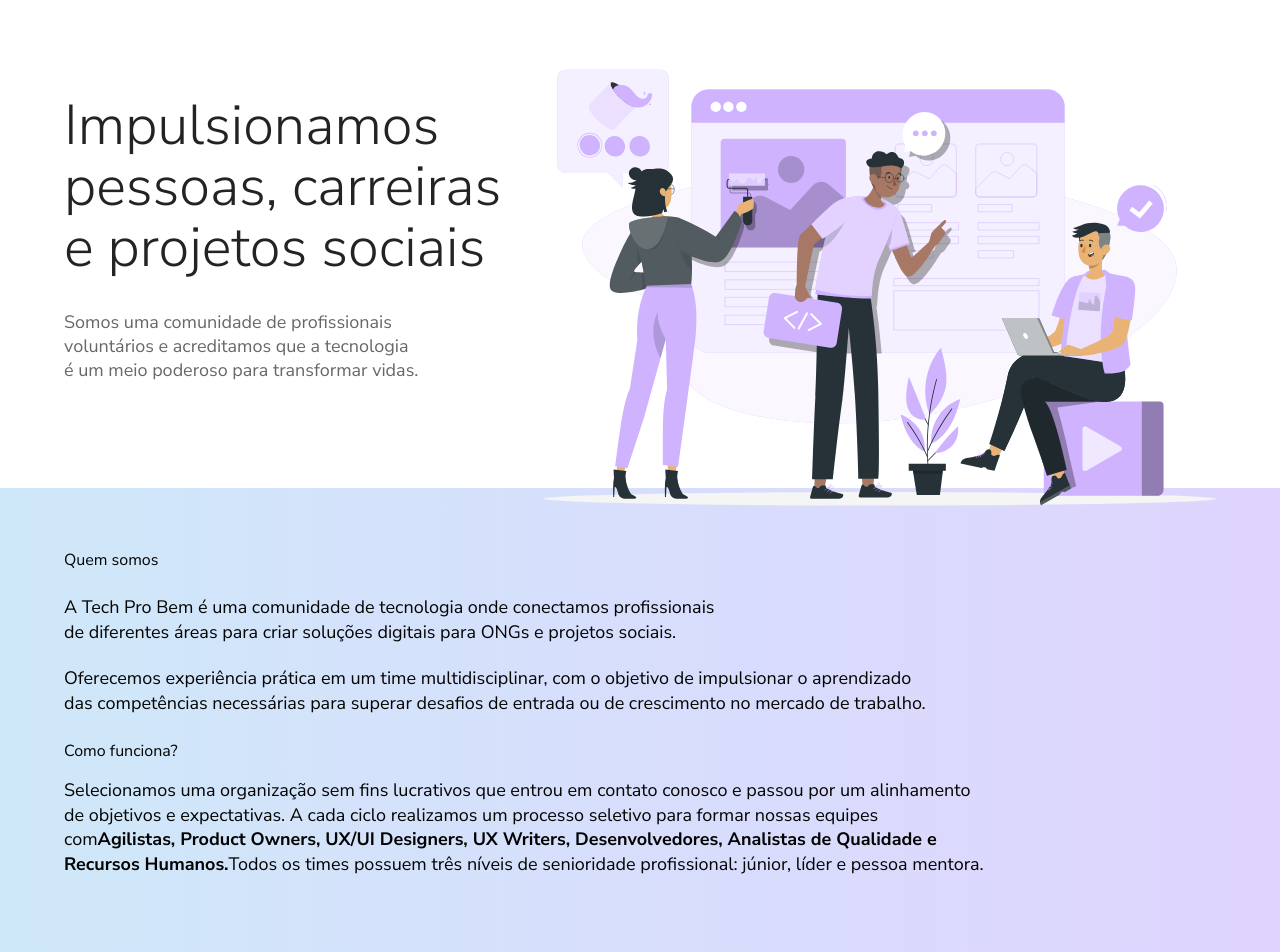
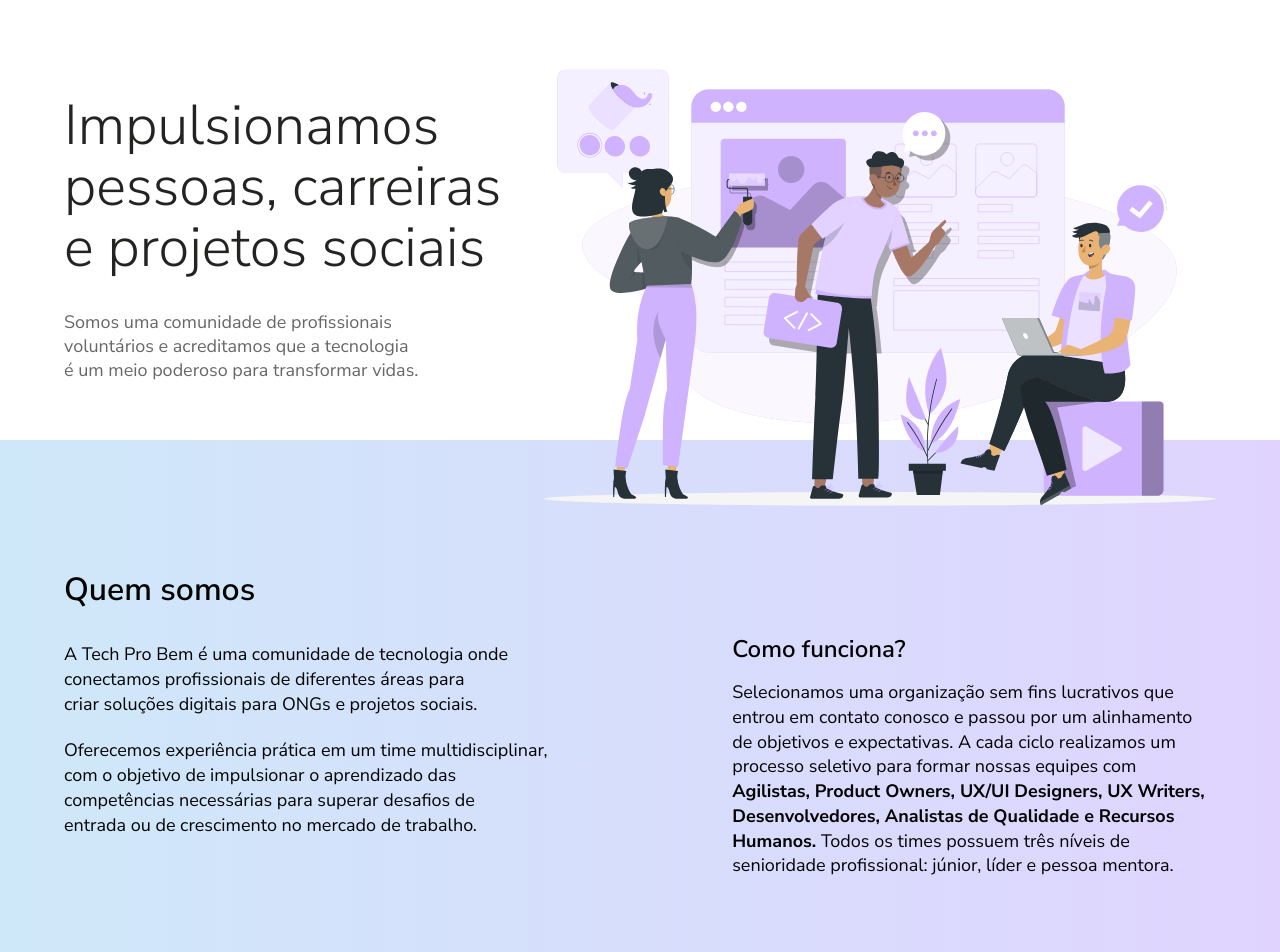
Before and after one commit to tech-pro-bem/institutional-tech-pro-bem, a Next.js app: page / in a window 1280 px wide. Shown: the top 952 px of the page. Built offline with nearby package versions, Linux system fonts and the light colour scheme.

Commit message:
feat(layout): final layout

```diff
--- a/app/components/quemsomos/index.tsx
+++ b/app/components/quemsomos/index.tsx
@@ -3,14 +3,15 @@ import styles from './style.module.css'
 
 export function QuemSomos() {
   return (
-    <section className={styles.quemsomos}>
-      <div className={`${styles.layout} container`}>
+    <section className={styles.about}>
+      <div className={`${styles.layout_about} container`}>
         <h2>Quem somos</h2>
+        <div className={styles.text}>
           <div className={styles.right}>
             <p className="body1">
               A Tech Pro Bem é uma comunidade de tecnologia onde conectamos
-            profissionais de diferentes áreas para criar soluções digitais para
-            ONGs e projetos sociais.
+              profissionais de diferentes áreas para criar soluções digitais
+              para ONGs e projetos sociais.
             </p>
             <br></br>
             <p className="body1">
@@ -26,16 +27,17 @@ export function QuemSomos() {
               Selecionamos uma organização sem fins lucrativos que entrou em
               contato conosco e passou por um alinhamento de objetivos e
               expectativas. A cada ciclo realizamos um processo seletivo para
-            formar nossas equipes com
+              formar nossas equipes com{' '}
               <b>
                 Agilistas, Product Owners, UX/UI Designers, UX Writers,
                 Desenvolvedores, Analistas de Qualidade e Recursos Humanos.
-            </b>
+              </b>{' '}
               Todos os times possuem três níveis de senioridade profissional:
               júnior, líder e pessoa mentora.
             </p>
           </div>
         </div>
+      </div>
     </section>
   )
 }
--- a/app/components/quemsomos/style.module.css
+++ b/app/components/quemsomos/style.module.css
@@ -1,12 +1,11 @@
-.quemsomos {
+.about {
   width: 100%;
-  height: 100vh;
   background: linear-gradient(90deg, #c4f5f6 -63.31%, #e2d1ff 114.71%);
-  margin-top: -3.5rem;
-  padding-bottom: 4rem;
-  height: 64.75rem;
+  margin-top: -0.75rem;
+  padding-bottom: 18rem;
 }
-.layout {
+
+.layout_about {
   padding-top: 3.8rem;
   display: flex;
   flex-direction: column;
@@ -17,15 +16,38 @@
   display: flex;
   flex-direction: column;
   gap: 1rem;
+  margin-top: 1.5rem;
 }
 
-/* @media (max-width: 1279px) and (min-width: 768px) {
-  .quemsomos {
-    margin-top: 0;
+@media (max-width: 1279px) and (min-width: 768px) {
+  .about {
+    margin-top: 2rem;
   }
 }
 @media (min-width: 80em) {
-  .quemsomos {
-    margin-top: -8.625rem;
+  .about {
+    margin-top: -6.5rem;
+    height: 39.5625rem;
   }
-} */
+
+  .layout_about {
+    padding-top: 8.125rem;
+    gap: 0;
+  }
+
+  .text {
+    display: flex;
+    width: 100%;
+    /* justify-content: space-between; */
+    gap: 10.75rem;
+  }
+
+  .right {
+    margin-top: 2rem;
+    width: 32rem;
+  }
+
+  .left {
+    width: 31.2rem;
+  }
+}
--- a/app/globals.css
+++ b/app/globals.css
@@ -75,8 +75,9 @@ iframe {
   /* Font sizes */
   --fs-4: 1rem; /* 16px */
   --fs-5: 1.125rem; /* 18px */
-  --fs-6: 1.5rem; /* 24px */
-  --fs-7: 2rem; /* 32px */
+  --fs-6: 1.25rem; /* 20px */
+  --fs-7: 1.5rem; /* 24px */
+  --fs-8: 2rem; /* 32px */
   --fs-9: 2.5rem; /* 40px */
   --fs-10: 3.5rem; /* 56px */
 
@@ -95,6 +96,18 @@ h1 {
   font-weight: var(--fw-300);
   line-height: 3rem;
   opacity: 0.87;
+}
+
+h2 {
+  font-size: var(--fs-8);
+  font-weight: var(--fw-600);
+  line-height: 1.25;
+}
+
+h3 {
+  font-size: var(--fs-7);
+  font-weight: var(--fw-600);
+  line-height: 1.25;
 }
 
 .body1 {
```
Lines whose indentation alone changed are shown as unchanged.
